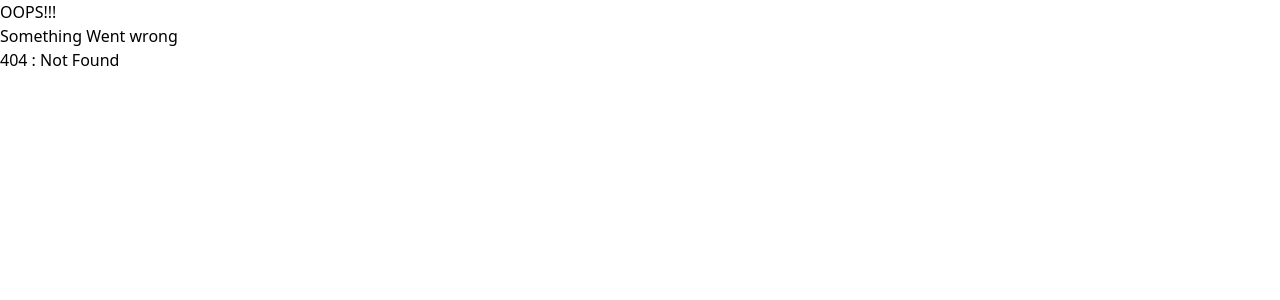
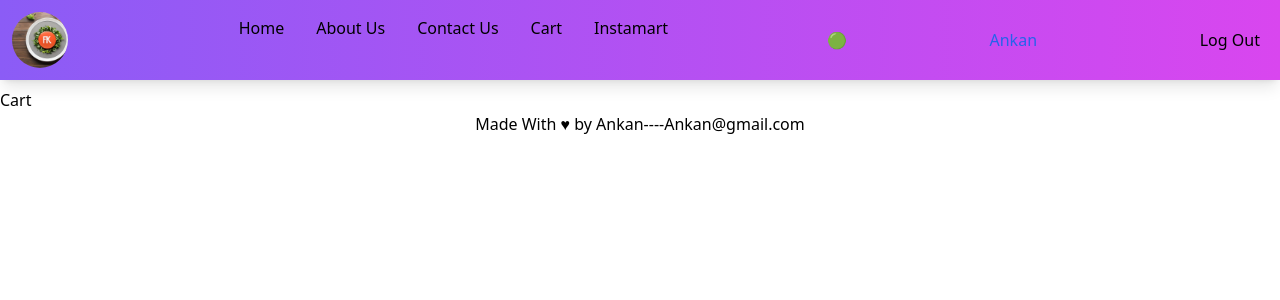
Before and after one commit to ankanmal/react-mastery, a React (Vite) app in the folder day12/reactcodeday12/: page /cart in a window 1280 px wide. Before the commit this address had no page. Shown: the top 300 px of the page. Built offline with nearby package versions, Linux system fonts and the light colour scheme.

Commit message:
Added Cart Component & created route

```diff
--- a/day12/reactcodeday12/src/App.js
+++ b/day12/reactcodeday12/src/App.js
@@ -11,6 +11,7 @@ import RestaurantMenu from "./components/RestaurantMenu";
 import Profile from "./components/Profile";
 import Shimmer from "./components/ShimmerUi";
 import UserContext from "./utils/UserContext";
+import Cart from "./components/Cart";
 
 // Lazy Loading Components
 const Instamart = lazy(() => import("./components/Instamart"));
@@ -76,6 +77,10 @@ const appRouter = createBrowserRouter([
           </Suspense>
         ),
       },
+      {
+        path: "/cart",
+        element: <Cart />,
+      },
     ],
   },
 ]);
--- /dev/null
+++ b/day12/reactcodeday12/src/components/Cart.js
@@ -0,0 +1,8 @@
+const Cart = () => {
+  return (
+    <div>
+      <h1>Cart</h1>
+    </div>
+  );
+};
+export default Cart;
--- a/day12/reactcodeday12/src/components/Navbar.js
+++ b/day12/reactcodeday12/src/components/Navbar.js
@@ -25,7 +25,9 @@ const Navbar = () => {
         <li className="p-2 m-2">
           <Link to="/contact"> Contact Us</Link>
         </li>
-        <li className="p-2 m-2">Cart</li>
+        <li className="p-2 m-2">
+          <Link to="/cart"> Cart</Link>
+        </li>
         <li className="p-2 m-2">
           <Link to="/instamart"> Instamart</Link>
         </li>
--- /dev/null
+++ b/day12/reactcodeday12/src/slice/cartSlice.js
@@ -0,0 +1,6 @@
+import { createSlice } from "@reduxjs/toolkit";
+
+const cartSLice = createSlice({
+  name: cart,
+  initialState: ["mango", banana],
+});
```
